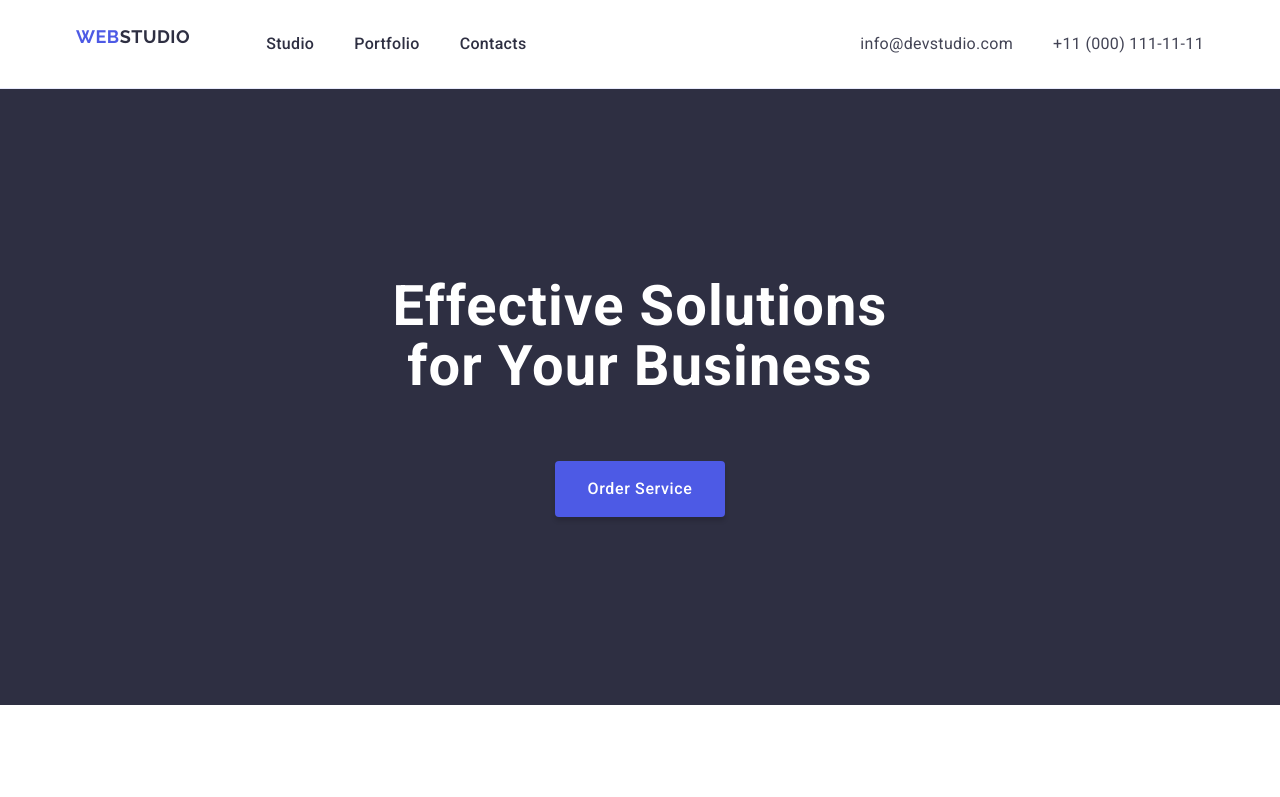
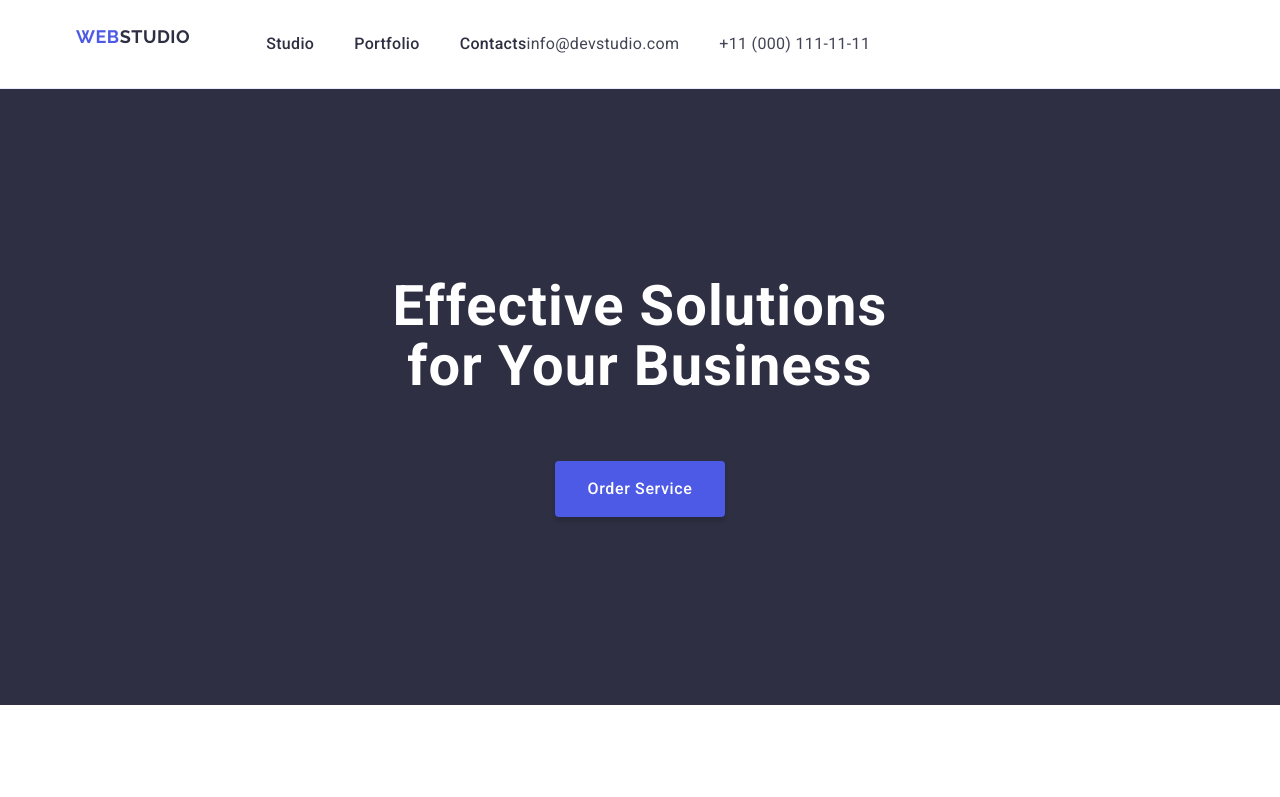
Before and after one commit to IuriiHaks/goit-markup-hw-03, a plain HTML site: page index.html in a window 1280 px wide. Shown: the top 797 px of the page. Drawn offline with nearby package versions, Linux system fonts and the light colour scheme.

Commit message:
add index file

```diff
--- a/css/styles.css
+++ b/css/styles.css
@@ -42,7 +42,7 @@ img {
   margin: 0 auto;
 }
 
-.header-content {
+.header-container {
   display: flex;
   align-items: center;
 }
@@ -50,7 +50,7 @@ img {
 .header-navigation {
   display: flex;
   align-items: center;
-  margin-right: auto;
+  /* margin-right: auto; */
 }
 
 .logo {
@@ -75,6 +75,7 @@ img {
 
 .menu-list {
   display: flex;
+  align-items: center;
   gap: 40px;
 }
 
--- a/index.html
+++ b/index.html
@@ -19,8 +19,8 @@
 <body>
 
     <header class="header">
-        <div class="container">
-            <div class="header-content">
+        <div class="container header-container">
+
                 <nav class="header-navigation">
                     <a class="logo" href="./index.html">Web<span class="accent">Studio</span></a>
                     <ul class="menu-list">
@@ -49,7 +49,7 @@
                     </ul>
                 </address>
         </div>
-        </div>
+
     </header>
 
     <main>
```
